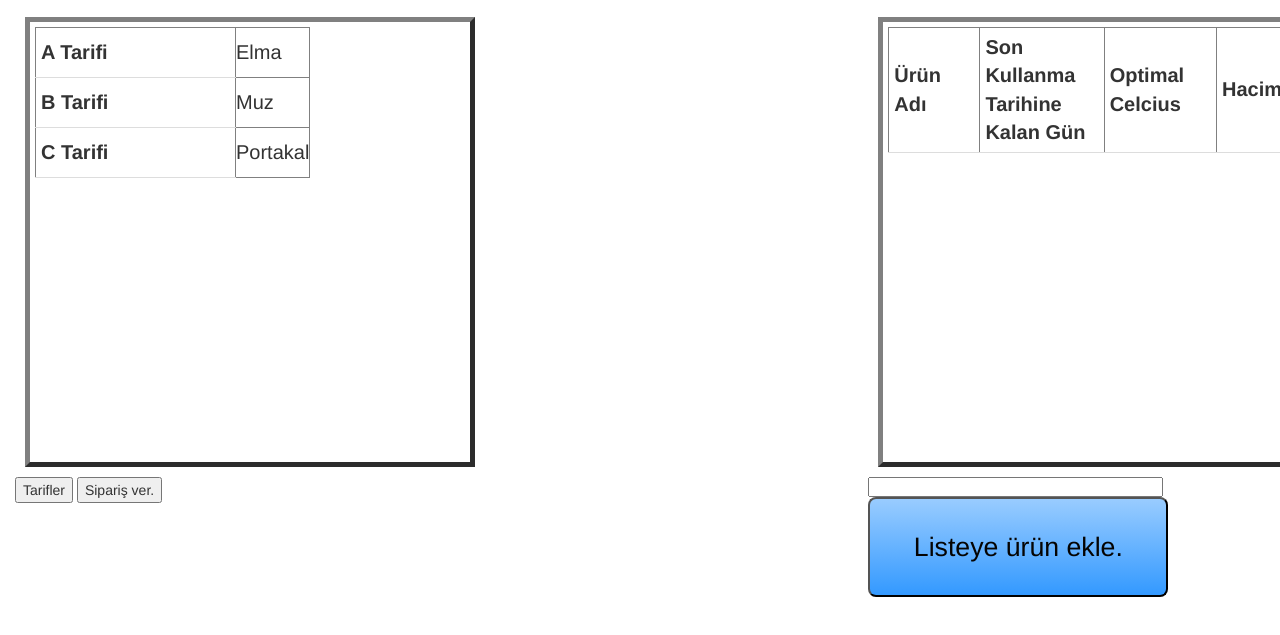
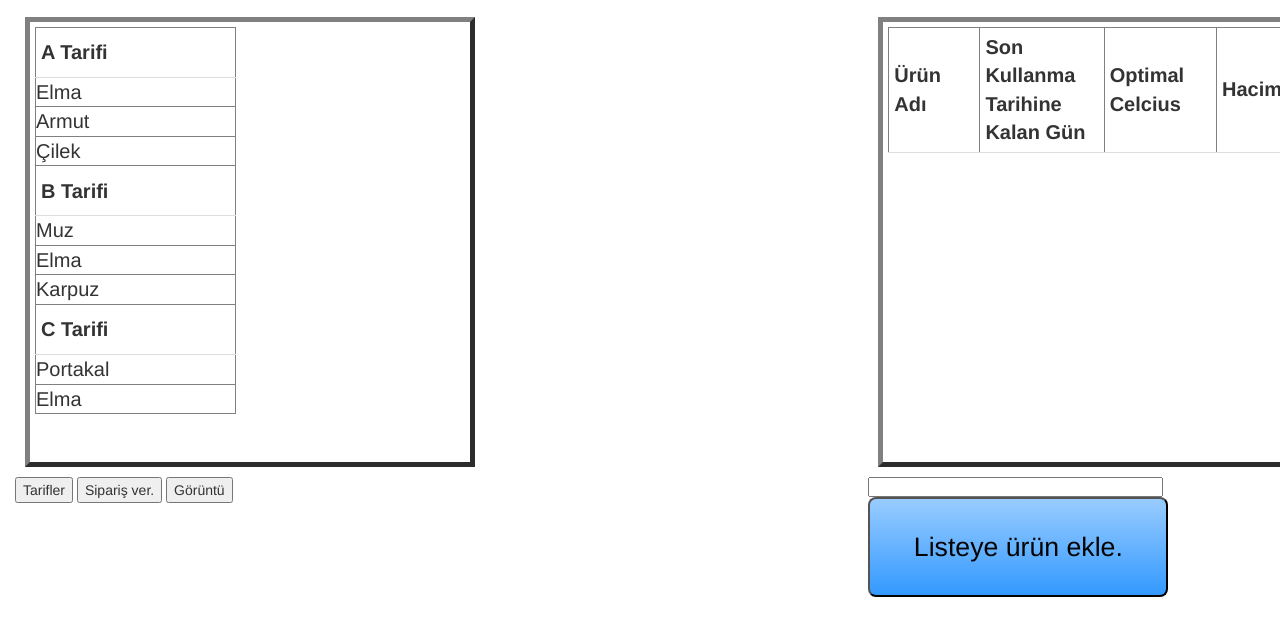
Before and after one commit to Creskendoll/ITU_HACKATHON, a website with bundled scripts: page index.html in a window 1280 px wide. Both pictures are taken after a click on the button "Tarifler". Shown: the part 63-698 px from the top of the page. Built offline with nearby package versions, Linux system fonts and the light colour scheme; no server answers.

Commit message:
Collapsable Table

```diff
--- a/index.html
+++ b/index.html
@@ -29,19 +29,22 @@
 
         <div id="recipeDiv" class="mainScreen" hidden>
           <table id="tarif" border="5">
-            <tr>
-            <th class="breakrow">A Tarifi
-              <td>Elma</td>
-            </th>
-          </tr>
-           <tr> <th class="breakrow">B Tarifi
-              <td>Muz</td>
-            </th>
+            <tr class="breakrow3"><th>
+            A Tarifi
+              <tr><td>Elma</td></tr>
+              <tr><td>Armut</td></tr>
+              <tr><td>Çilek</td></tr>
+            </th></tr>
+           <tr class="breakrow3"><th>B Tarifi
+              <tr><td>Muz</td>
+                <tr><td>Elma</td></tr>
+                <tr><td>Karpuz</td></tr>
+              </th></tr>
             </tr>
-            <tr><th class="breakrow">C Tarifi
-              <td>Portakal</td>
-            </th>
-            </tr>
+            <tr class="breakrow3"><th>C Tarifi
+              <tr><td>Portakal</td></tr>
+              <tr><td>Elma</td></tr>
+            </th></tr>
           </table>
         </div>
 
@@ -57,6 +60,7 @@
         <div>
             <button id="buttonRecipe">Tarifler</button>
             <button id="buttonOrder">Sipariş ver.</button>
+            <button id="buttonImage">Görüntü</button>
 
           </div>
       </div>
--- a/script.js
+++ b/script.js
@@ -1,7 +1,13 @@
 $(document).ready(function() {
 
     $('.breakrow').click(function(){
-      $(this).nextUntil('th.breakrow').slideToggle(200);
+      $(this).nextUntil('tr.breakrow').slideToggle(200);
+    });
+    $('.breakrow2').click(function(){
+      $(this).nextUntil('tr.breakrow2').slideToggle(200);
+    });
+    $('.breakrow3').click(function(){
+      $(this).nextUntil('tr.breakrow3').slideToggle(200);
     });
 
   let name;
```
